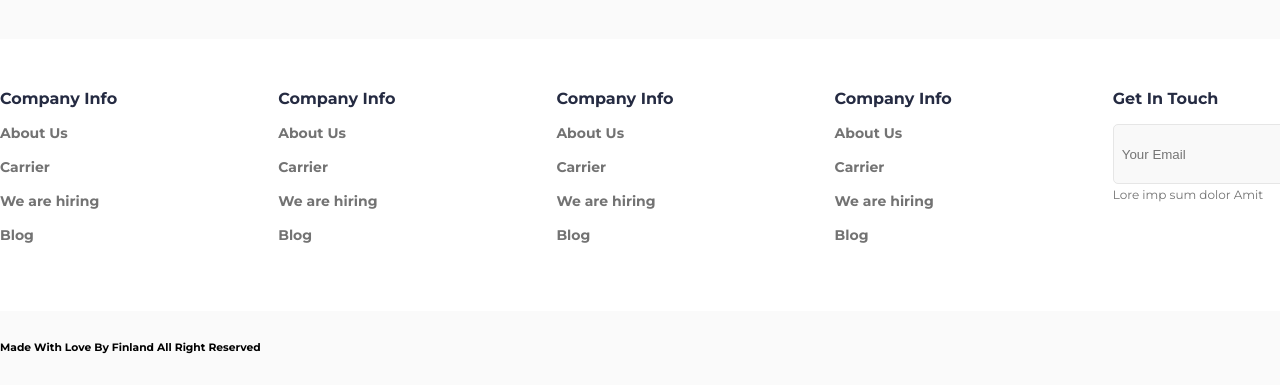
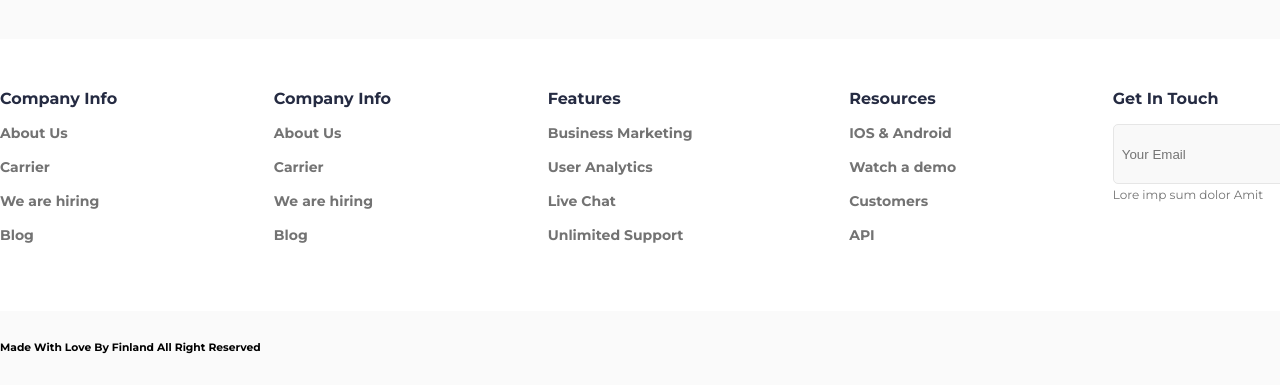
Before and after one commit to AdrianoRdg/compass-e-commerce, a plain HTML site: page index.html in a window 1280 px wide. Shown: the part 4130-4515 px from the top of the page. Drawn offline with Linux system fonts and the light colour scheme; files whose address does not match are found by name.

Commit message:
chore: mudanças nos textos das navs do footer

```diff
--- a/index.html
+++ b/index.html
@@ -393,22 +393,22 @@
           </nav>
 
           <nav>
-            <h5>Company Info</h5>
+            <h5>Features</h5>
             <ul>
-              <li>About Us</li>
-              <li>Carrier</li>
-              <li>We are hiring</li>
-              <li>Blog</li>
+              <li>Business Marketing</li>
+              <li>User Analytics</li>
+              <li>Live Chat</li>
+              <li>Unlimited Support</li>
             </ul>
           </nav>
 
           <nav>
-            <h5>Company Info</h5>
+            <h5>Resources</h5>
             <ul>
-              <li>About Us</li>
-              <li>Carrier</li>
-              <li>We are hiring</li>
-              <li>Blog</li>
+              <li>IOS & Android</li>
+              <li>Watch a demo</li>
+              <li>Customers</li>
+              <li>API</li>
             </ul>
           </nav>
 
```
